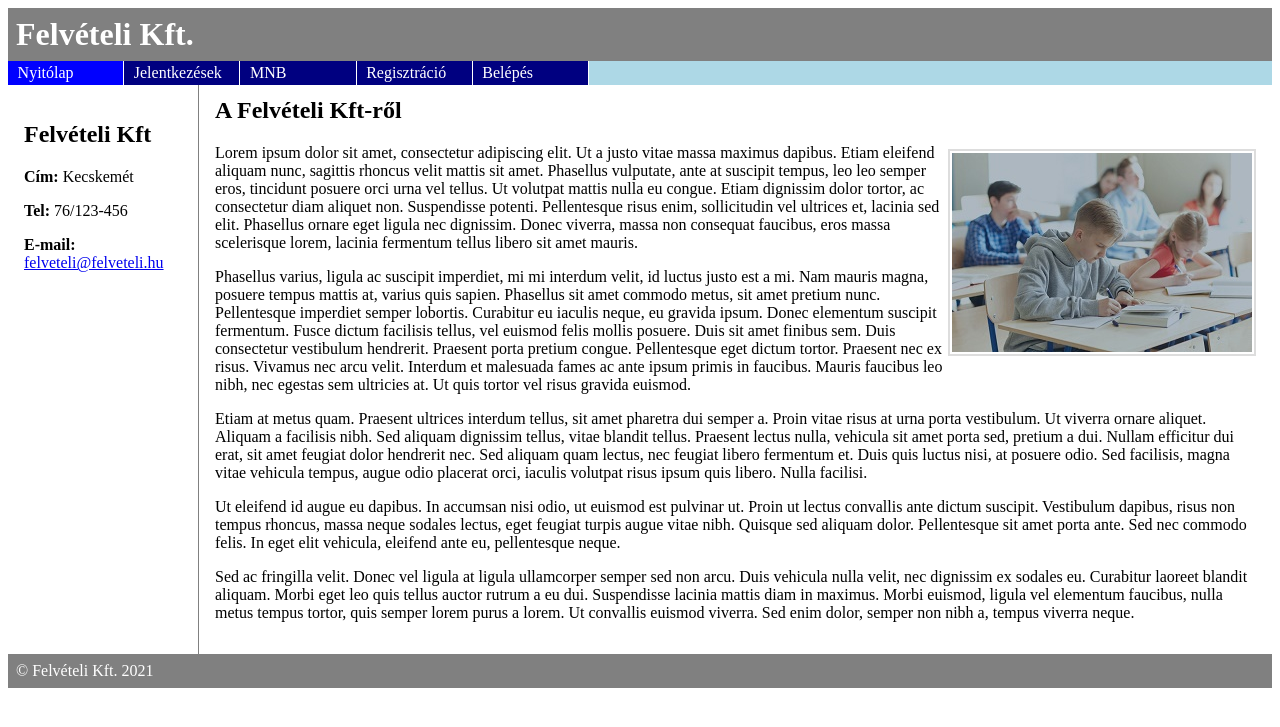
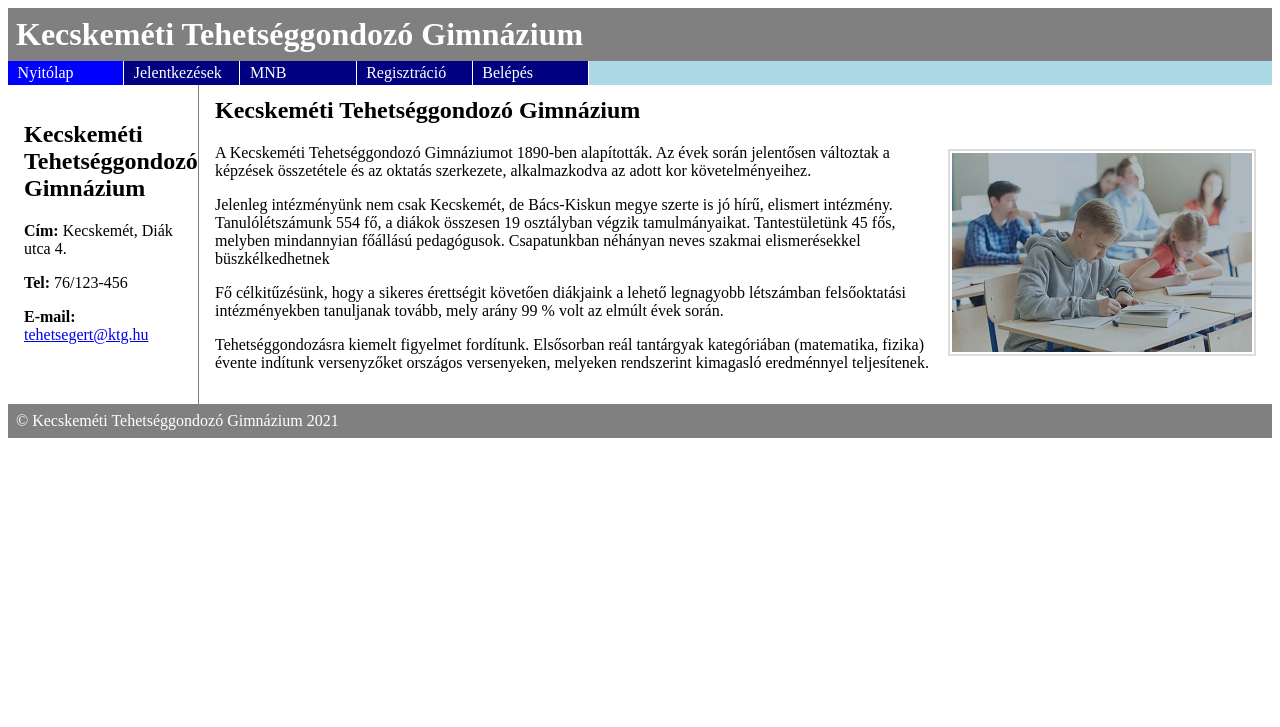
Before and after one commit to zoltankaszala/web2-beadando1, a PHP site: page /web2-beadando1/ in a window 1280 px wide. Shown: the top 727 px of the page. Run offline with PHP 8.4, Linux system fonts and the light colour scheme; data comes from the database, SQL or seed files in the repository.

Commit message:
PHP 8 verzió

```diff
--- a/forras/hir.sql
+++ b/forras/hir.sql
@@ -41,8 +41,8 @@ CREATE TABLE `hir` (
 --
 
 INSERT INTO `hir` (`id`, `cim`, `bevezeto`, `torzs`, `ido`, `felhasznalo_id`) VALUES
-(1, 'Első hír', 'Első hír bevezetője. Első hír bevezetője.Első hír bevezetője.Első hír bevezetője.Első hír bevezetője.Első hír bevezetője.Első hír bevezetője.Első hír bevezetője.Első hír bevezetője.Első hír bevezetője.Első hír bevezetője.Első hír bevezetője.Első hír bevezetője.', 'Első hír törzse. Első hír törzse. Első hír törzse. Első hír törzse. Első hír törzse. Első hír törzse. Első hír törzse. Első hír törzse. Első hír törzse. Első hír törzse. Első hír törzse. Első hír törzse. Első hír törzse. Első hír törzse. Első hír törzse. Első hír törzse. Első hír törzse. Első hír törzse. Első hír törzse. Első hír törzse. Első hír törzse. Első hír törzse. Első hír törzse. \r\n\r\nElső hír törzse. Első hír törzse. Első hír törzse. Első hír törzse. Első hír törzse. Első hír törzse. Első hír törzse. Első hír törzse. Első hír törzse. Első hír törzse. Első hír törzse. Első hír törzse. Első hír törzse. Első hír törzse. Első hír törzse. Első hír törzse. Első hír törzse. Első hír törzse. Első hír törzse. Első hír törzse. Első hír törzse. Első hír törzse. Első hír törzse. Első hír törzse. Első hír törzse. Első hír törzse. Első hír törzse. \r\n\r\nElső hír törzse. Első hír törzse. Első hír törzse. Első hír törzse. Első hír törzse. Első hír törzse. Első hír törzse. Első hír törzse. Első hír törzse. Első hír törzse. Első hír törzse. Első hír törzse. Első hír törzse. ', '2021-10-22 20:55:38', 13),
-(2, 'Második hír', 'Második hír bevezetője. Második hír bevezetője. Második hír bevezetője. Második hír bevezetője. Második hír bevezetője. Második hír bevezetője. Második hír bevezetője. Második hír bevezetője. Második hír bevezetője. Második hír bevezetője. ', 'Második hír törzse. Második hír törzse. Második hír törzse. Második hír törzse. Második hír törzse. Második hír törzse. Második hír törzse. Második hír törzse. Második hír törzse. Második hír törzse. \r\n\r\nMásodik hír törzse. Második hír törzse. Második hír törzse. Második hír törzse. Második hír törzse. Második hír törzse. Második hír törzse. Második hír törzse. Második hír törzse. Második hír törzse. Második hír törzse. Második hír törzse. Második hír törzse. Második hír törzse. Második hír törzse. Második hír törzse. Második hír törzse. Második hír törzse. Második hír törzse. Második hír törzse. Második hír törzse. Második hír törzse. \r\n\r\nMásodik hír törzse. Második hír törzse. Második hír törzse. Második hír törzse. Második hír törzse. Második hír törzse. Második hír törzse. Második hír törzse. Második hír törzse. Második hír törzse. Második hír törzse. ', '2021-10-22 20:58:20', 1);
+(1, 'Tehetséggondozó foglalkozások', 'Újraindulnak a tehetséggondozó foglalkozások', 'A foglalkozások 2021. november 2-án kezdődnek, melyeken a részvétel az iskola diákjainak ingyenes. A tantárgyak és a termek beosztását honlapunkon hamarosan közzétesszük. Jelentkezés az osztályfőnököknél lehetséges. Határidő: 2021. október 31.', '2021-10-22 20:55:38', 13),
+(2, 'Járványügyi intézkedések', 'Ismét szigorítások kerülnek bevezetésre', 'A kialakult járványhelyzet miatt arra kérjük minden kedves diákunkat és tanárunkat, hogy az iskola teljes területén az orrot és szájat eltakaró maszkot viseljen. Az osztálytermekben minden szünetben szellőztetni kell, valamint rendszeresen kezet kell mosni. ', '2021-10-22 20:58:20', 1);
 
 --
 -- Indexek a kiírt táblákhoz
--- a/forras/velemeny.sql
+++ b/forras/velemeny.sql
@@ -40,7 +40,7 @@ CREATE TABLE `velemeny` (
 --
 
 INSERT INTO `velemeny` (`id`, `torzs`, `ido`, `hir_id`, `felhasznalo_id`) VALUES
-(1, 'Első vélemény. Első vélemény. Első vélemény. Első vélemény. Első vélemény. Első vélemény. Első vélemény. Első vélemény. Első vélemény. Első vélemény. Első vélemény. Első vélemény. Első vélemény. Első vélemény. Első vélemény. Első vélemény. Első vélemény. Első vélemény. Első vélemény. Első vélemény. Első vélemény. Első vélemény. Első vélemény. Első vélemény. ', '2021-10-26 20:44:19', 2, 13);
+(1, 'Örülök, hogy időben hoztak megfelelő intézkedéseket a diákok és tanárok védelme érdekében. Megnyugtató ilyen környezetbe küldeni gyermekemet.', '2021-10-26 20:44:19', 2, 13);
 
 --
 -- Indexek a kiírt táblákhoz
--- a/views/nyitolap_main.php
+++ b/views/nyitolap_main.php
@@ -1,6 +1,5 @@
-<h2>A Felvételi Kft-ről</h2>
-<p><img class="jobbra" src="img/felveteli.jpg" width="300">Lorem ipsum dolor sit amet, consectetur adipiscing elit. Ut a justo vitae massa maximus dapibus. Etiam eleifend aliquam nunc, sagittis rhoncus velit mattis sit amet. Phasellus vulputate, ante at suscipit tempus, leo leo semper eros, tincidunt posuere orci urna vel tellus. Ut volutpat mattis nulla eu congue. Etiam dignissim dolor tortor, ac consectetur diam aliquet non. Suspendisse potenti. Pellentesque risus enim, sollicitudin vel ultrices et, lacinia sed elit. Phasellus ornare eget ligula nec dignissim. Donec viverra, massa non consequat faucibus, eros massa scelerisque lorem, lacinia fermentum tellus libero sit amet mauris.</p>
-<p>Phasellus varius, ligula ac suscipit imperdiet, mi mi interdum velit, id luctus justo est a mi. Nam mauris magna, posuere tempus mattis at, varius quis sapien. Phasellus sit amet commodo metus, sit amet pretium nunc. Pellentesque imperdiet semper lobortis. Curabitur eu iaculis neque, eu gravida ipsum. Donec elementum suscipit fermentum. Fusce dictum facilisis tellus, vel euismod felis mollis posuere. Duis sit amet finibus sem. Duis consectetur vestibulum hendrerit. Praesent porta pretium congue. Pellentesque eget dictum tortor. Praesent nec ex risus. Vivamus nec arcu velit. Interdum et malesuada fames ac ante ipsum primis in faucibus. Mauris faucibus leo nibh, nec egestas sem ultricies at. Ut quis tortor vel risus gravida euismod.</p>
-<p>Etiam at metus quam. Praesent ultrices interdum tellus, sit amet pharetra dui semper a. Proin vitae risus at urna porta vestibulum. Ut viverra ornare aliquet. Aliquam a facilisis nibh. Sed aliquam dignissim tellus, vitae blandit tellus. Praesent lectus nulla, vehicula sit amet porta sed, pretium a dui. Nullam efficitur dui erat, sit amet feugiat dolor hendrerit nec. Sed aliquam quam lectus, nec feugiat libero fermentum et. Duis quis luctus nisi, at posuere odio. Sed facilisis, magna vitae vehicula tempus, augue odio placerat orci, iaculis volutpat risus ipsum quis libero. Nulla facilisi.</p>
-<p>Ut eleifend id augue eu dapibus. In accumsan nisi odio, ut euismod est pulvinar ut. Proin ut lectus convallis ante dictum suscipit. Vestibulum dapibus, risus non tempus rhoncus, massa neque sodales lectus, eget feugiat turpis augue vitae nibh. Quisque sed aliquam dolor. Pellentesque sit amet porta ante. Sed nec commodo felis. In eget elit vehicula, eleifend ante eu, pellentesque neque.</p>
-<p>Sed ac fringilla velit. Donec vel ligula at ligula ullamcorper semper sed non arcu. Duis vehicula nulla velit, nec dignissim ex sodales eu. Curabitur laoreet blandit aliquam. Morbi eget leo quis tellus auctor rutrum a eu dui. Suspendisse lacinia mattis diam in maximus. Morbi euismod, ligula vel elementum faucibus, nulla metus tempus tortor, quis semper lorem purus a lorem. Ut convallis euismod viverra. Sed enim dolor, semper non nibh a, tempus viverra neque.</p>
+<h2>Kecskeméti Tehetséggondozó Gimnázium</h2>
+<p><img class="jobbra" src="img/felveteli.jpg" width="300">A Kecskeméti Tehetséggondozó Gimnáziumot 1890-ben alapították. Az évek során jelentősen változtak a képzések összetétele és az oktatás szerkezete, alkalmazkodva az adott kor követelményeihez.</p>
+<p>Jelenleg intézményünk nem csak Kecskemét, de Bács-Kiskun megye szerte is jó hírű, elismert intézmény. Tanulólétszámunk 554 fő, a diákok összesen 19 osztályban végzik tamulmányaikat. Tantestületünk 45 fős, melyben mindannyian főállású pedagógusok. Csapatunkban néhányan neves szakmai elismerésekkel büszkélkedhetnek</p>
+<p>Fő célkitűzésünk, hogy a sikeres érettségit követően diákjaink a lehető legnagyobb létszámban felsőoktatási intézményekben tanuljanak tovább, mely arány 99 % volt az elmúlt évek során.</p>
+<p>Tehetséggondozásra kiemelt figyelmet fordítunk. Elsősorban reál tantárgyak kategóriában (matematika, fizika) évente indítunk versenyzőket országos versenyeken, melyeken rendszerint kimagasló eredménnyel teljesítenek.</p>
--- a/views/page_main.php
+++ b/views/page_main.php
@@ -2,7 +2,7 @@
 <html>
 <head>
     <meta charset="utf-8">
-    <title>MVC - PHP</title>
+    <title>Tehetséggondozó</title>
     <link rel="stylesheet" type="text/css" href="<?php echo SITE_ROOT ?>css/main_style.css">
     <?php if ($viewData['style']) echo '<link rel="stylesheet" type="text/css" href="' . $viewData['style'] . '">'; ?>
 </head>
@@ -15,20 +15,20 @@
             } ?>
         </em>
     </div>
-    <h1 class="header">Felvételi Kft.</h1>
+    <h1 class="header">Kecskeméti Tehetséggondozó Gimnázium</h1>
 </header>
 <nav>
     <?php echo Menu::getMenu($viewData['selectedItems']); ?>
 </nav>
 <aside>
-    <h2>Felvételi Kft</h2>
-    <p><strong>Cím:</strong> Kecskemét</p>
+    <h2>Kecskeméti Tehetséggondozó Gimnázium</h2>
+    <p><strong>Cím:</strong> Kecskemét, Diák utca 4.</p>
     <p><strong>Tel:</strong> 76/123-456</p>
-    <p><strong>E-mail:</strong> <a href="mailto:felveteli@felveteli.hu">felveteli@felveteli.hu</a></p>
+    <p><strong>E-mail:</strong> <a href="mailto:felveteli@felveteli.hu">tehetsegert@ktg.hu</a></p>
 </aside>
 <section id="main">
     <?php if ($viewData['render']) include($viewData['render']); ?>
 </section>
-<footer>&copy; Felvételi Kft. <?= date("Y") ?></footer>
+<footer>&copy; Kecskeméti Tehetséggondozó Gimnázium <?= date("Y") ?></footer>
 </body>
 </html>
```
Also changed, not shown: forras/felveteli.sql (+9 -7 lines).
